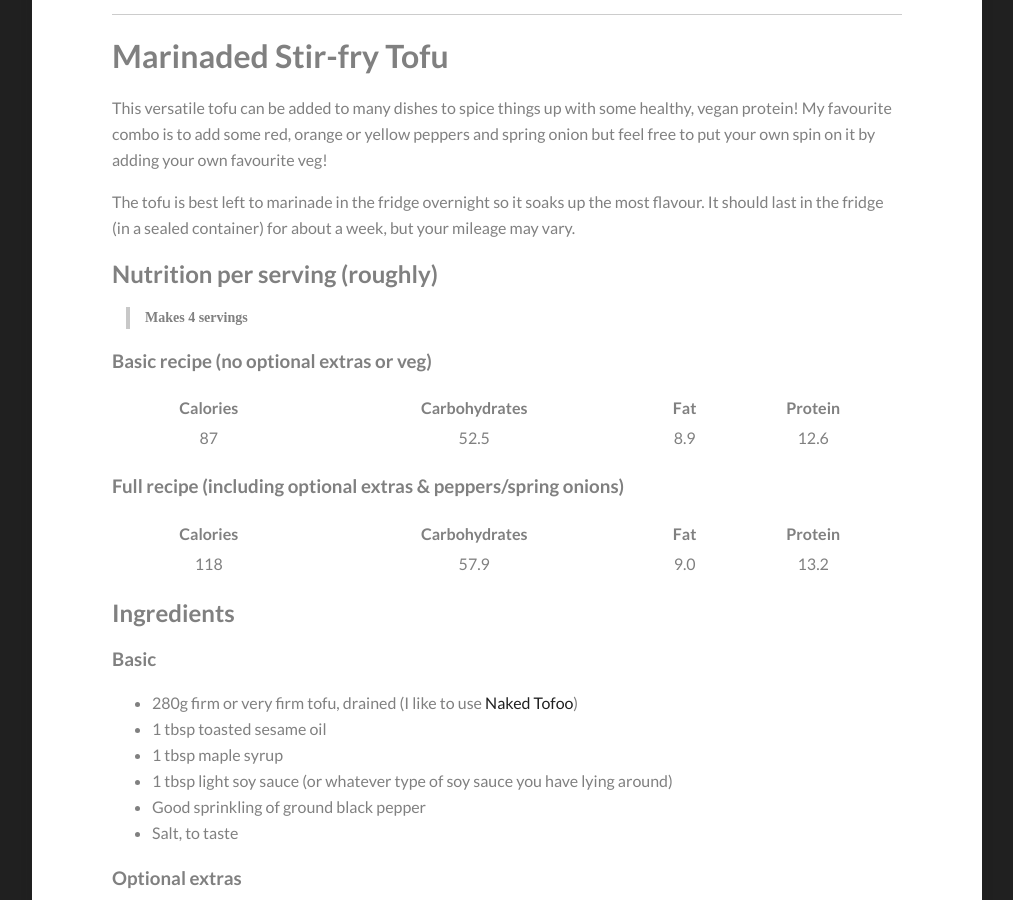
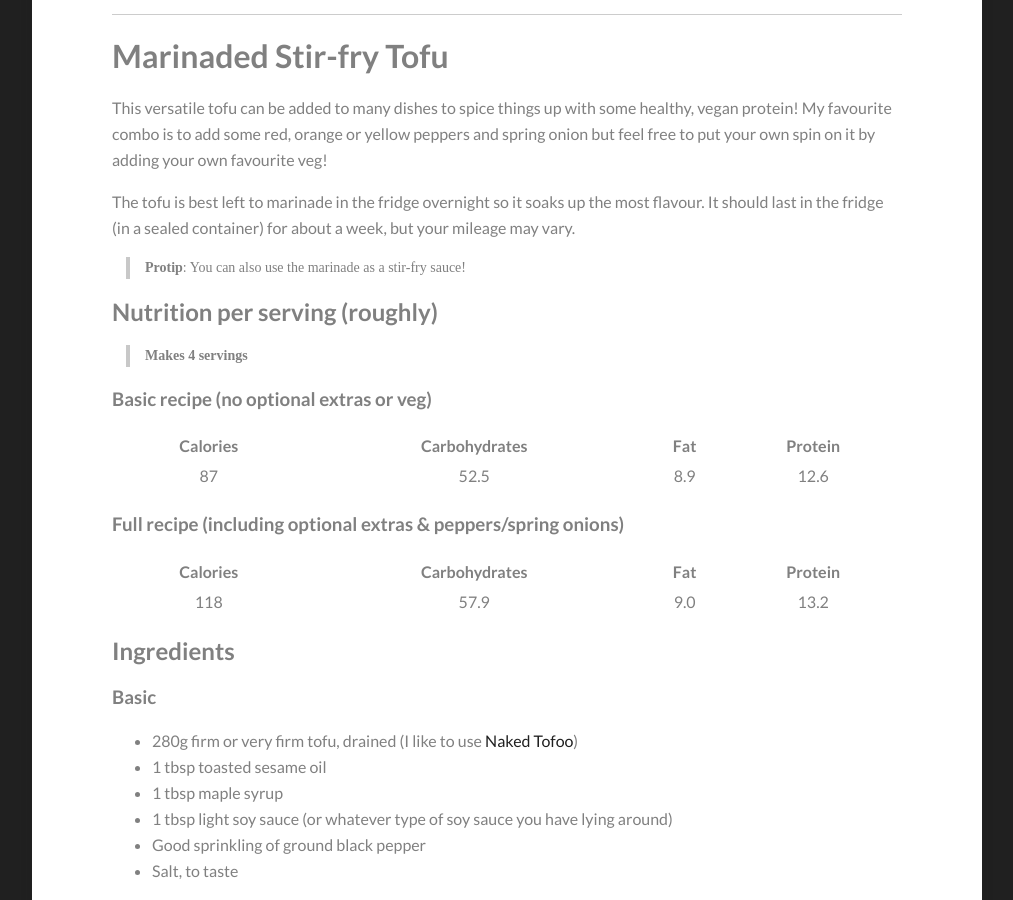
Before and after one commit to CERNDoughnut/cerndoughnut.github.io, a Jekyll site: the page built from _posts/2020-06-03-marinaded-tofu.md, in a window 1280 px wide and 900 px high, scrolled down 1274 px. Shown: the whole window, without its empty margins (133-1146 px from the left). Built offline with Jekyll 4.4.1, drawn with Linux system fonts in a browser that asks for light colours.

Commit message:
Added protip

```diff
--- a/_posts/2020-06-03-marinaded-tofu.md
+++ b/_posts/2020-06-03-marinaded-tofu.md
@@ -13,6 +13,8 @@ date-string: JUNE 03, 2020
 This versatile tofu can be added to many dishes to spice things up with some healthy, vegan protein! My favourite combo is to add some red, orange or yellow peppers and spring onion but feel free to put your own spin on it by adding your own favourite veg!
 
 The tofu is best left to marinade in the fridge overnight so it soaks up the most flavour. It should last in the fridge (in a sealed container) for about a week, but your mileage may vary.
+
+>**Protip**: You can also use the marinade as a stir-fry sauce!
 
 ## Nutrition per serving (roughly)
 
```
